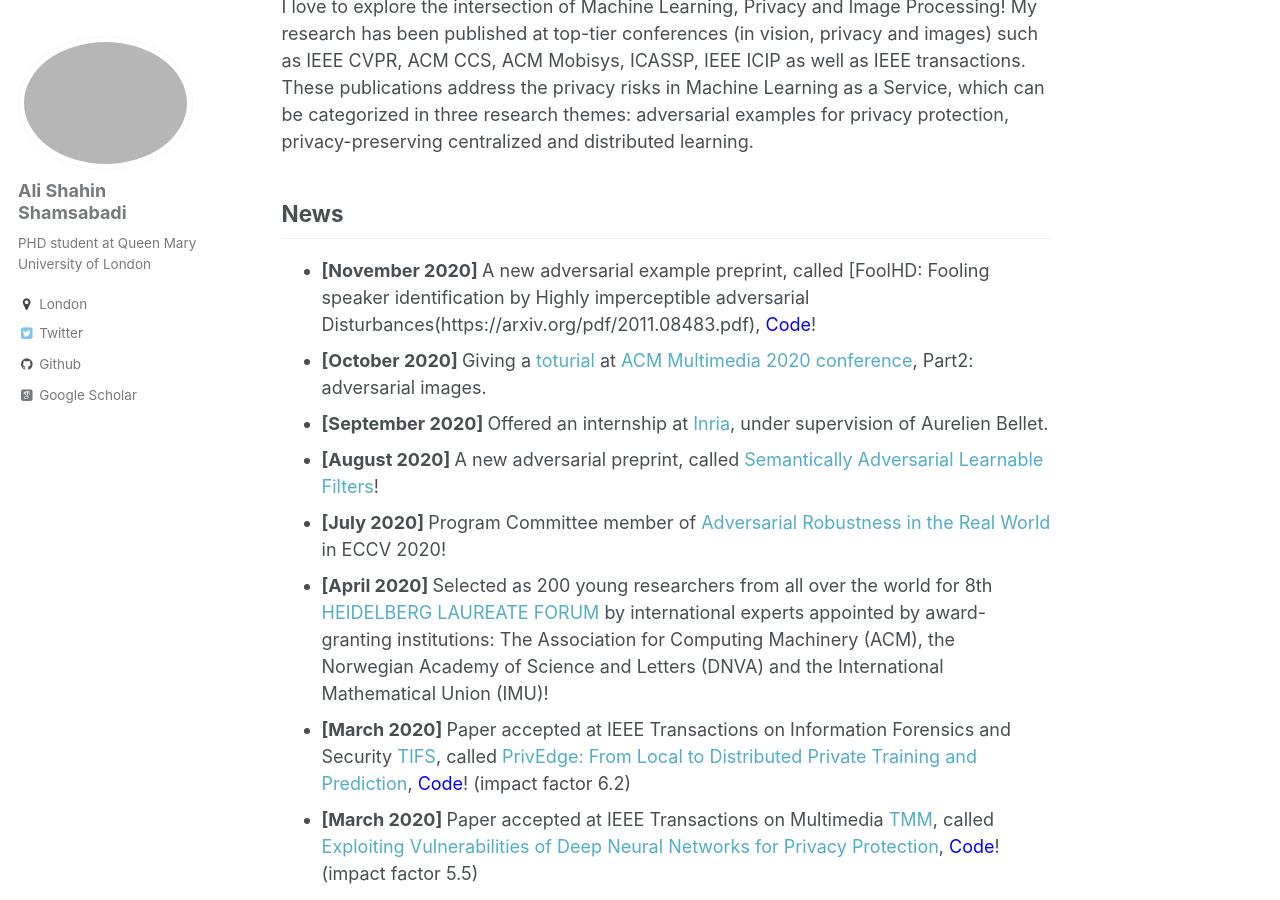
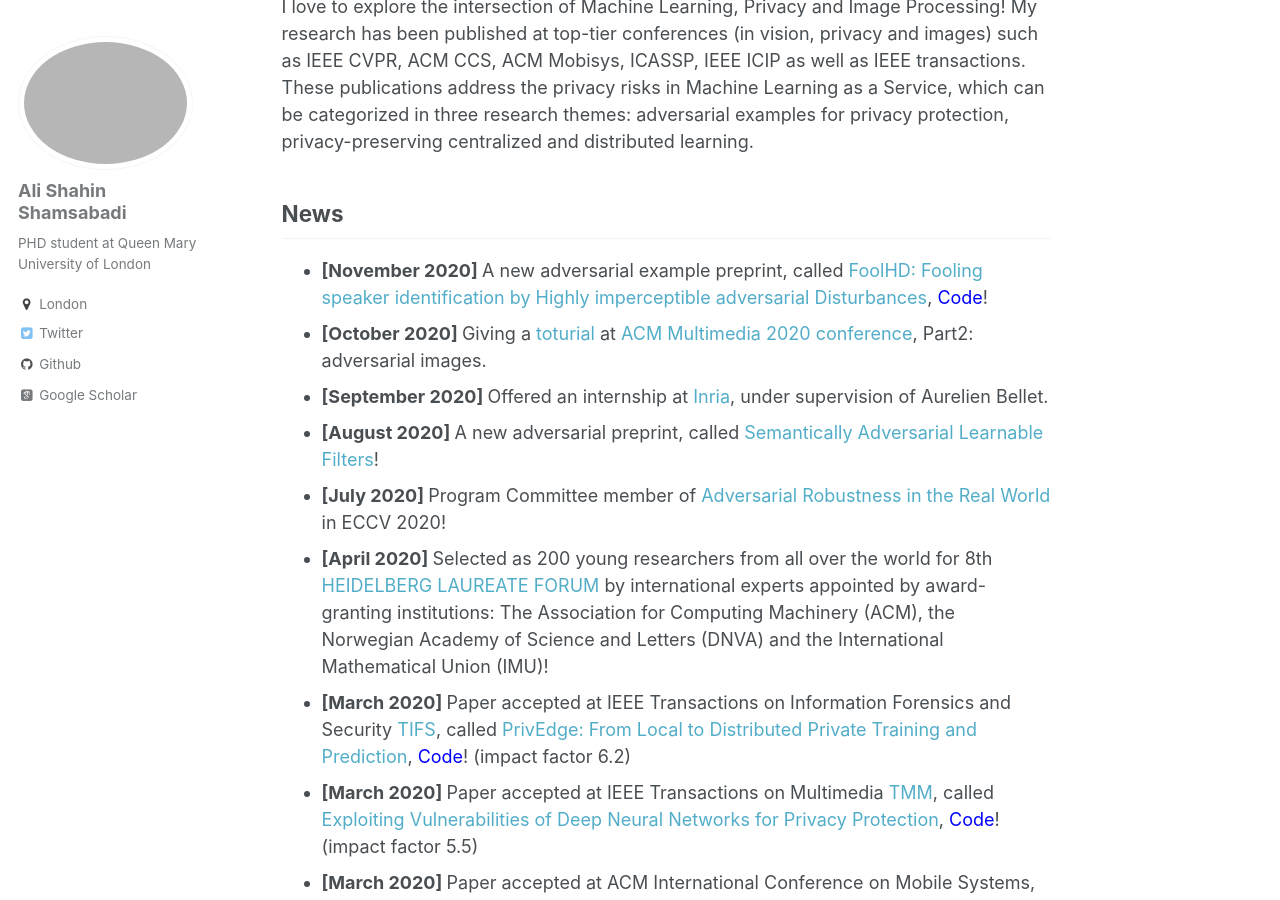
Before and after one commit to AliShahin/AliShahin.github.io, a Jekyll site: the page built from _pages/about.md, in a window 1280 px wide and 900 px high, scrolled down 398 px. Built offline with Jekyll 4.4.1, drawn with Linux system fonts in a browser that asks for light colours; some web fonts are replaced.

Commit message:
Update about.md

```diff
--- a/_pages/about.md
+++ b/_pages/about.md
@@ -15,7 +15,7 @@ I am currently a PhD intern at Inria. I am also a third-year PhD student of Cent
 I love to explore the intersection of Machine Learning, Privacy and Image Processing! My research has been published at top-tier conferences (in vision, privacy and images) such as IEEE CVPR, ACM CCS, ACM Mobisys, ICASSP, IEEE ICIP as well as IEEE transactions. These publications address the privacy risks in Machine Learning as a Service, which can be categorized in three research themes: adversarial examples for privacy protection, privacy-preserving centralized and distributed learning.
 
 ## News
-- <b> [November 2020] </b> A new adversarial example preprint, called [FoolHD: Fooling speaker identification by Highly imperceptible adversarial Disturbances(https://arxiv.org/pdf/2011.08483.pdf), [<font color="blue">Code</font>](https://fsept11.github.io/FoolHD/)!
+- <b> [November 2020] </b> A new adversarial example preprint, called [FoolHD: Fooling speaker identification by Highly imperceptible adversarial Disturbances](https://arxiv.org/pdf/2011.08483.pdf), [<font color="blue">Code</font>](https://fsept11.github.io/FoolHD/)!
 - <b> [October 2020] </b> Giving a [toturial](http://cis.eecs.qmul.ac.uk/privacymultimedia.html) at [ACM Multimedia 2020 conference](https://2020.acmmm.org), Part2: adversarial images.
 - <b> [September 2020] </b> Offered an internship at [Inria](https://www.inria.fr/en/centre-inria-lille-nord-europe), under supervision of Aurelien Bellet.
 - <b> [August 2020] </b> A new adversarial preprint, called [Semantically Adversarial Learnable Filters](https://arxiv.org/pdf/2008.06069.pdf)!
```
